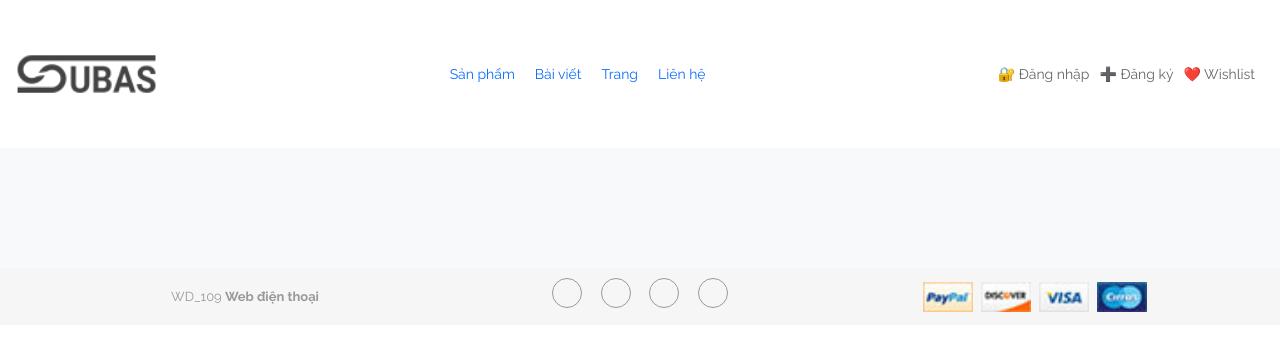
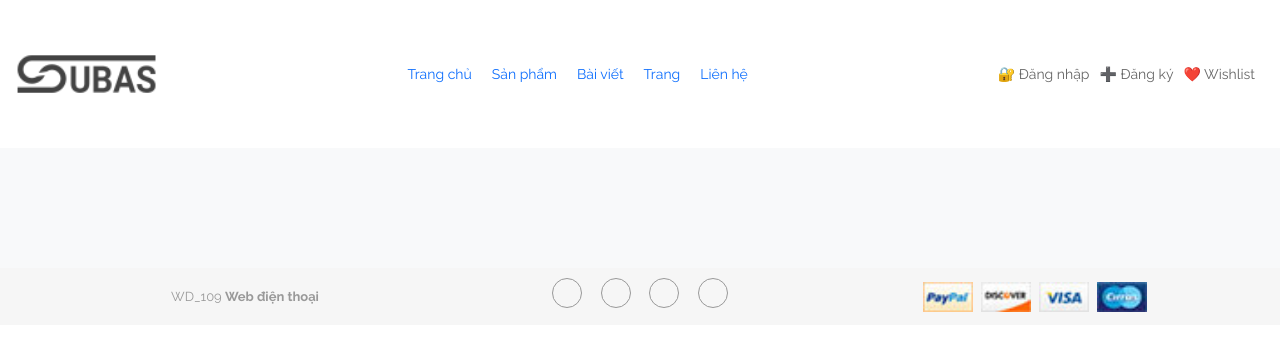
Before and after one commit to ngotronglie/DATN-WD109, a Laravel app: page /account in a window 1280 px wide. Shown: the top 351 px of the page. Run offline with Laravel 10, Linux system fonts and the light colour scheme; some libraries are stand-ins or nearby versions.

Commit message:
fix lại lỗi menu

```diff
--- a/resources/views/components/client/header.blade.php
+++ b/resources/views/components/client/header.blade.php
@@ -10,6 +10,7 @@
           <!-- Menu -->
           <nav class="d-none d-lg-block">
               <ul class="nav justify-content-center">
+                  <li class="nav-item"><a class="nav-link" href="{{ route('home') }}">Trang chủ</a></li>
                   <li class="nav-item"><a class="nav-link" href="#">Sản phẩm</a></li>
                   <li class="nav-item"><a class="nav-link" href="{{ route('blog') }}">Bài viết</a></li>
                   <li class="nav-item"><a class="nav-link" href="#">Trang</a></li>
```
